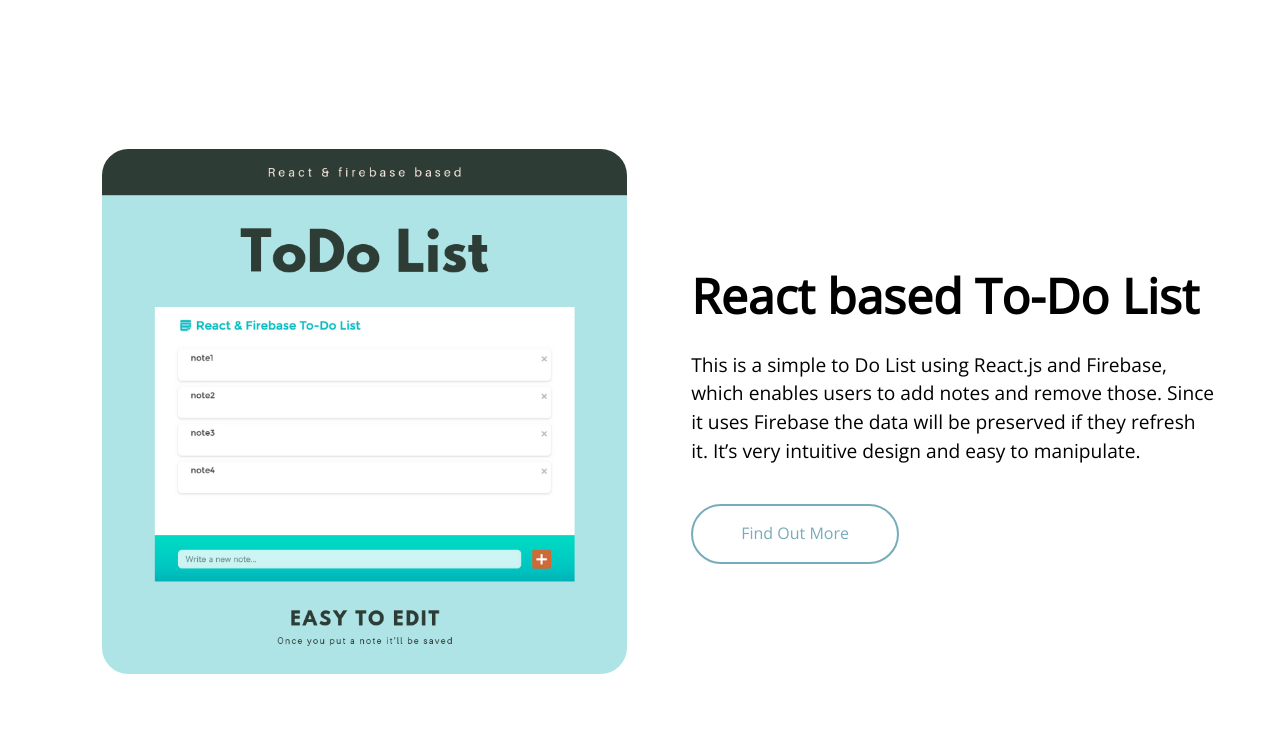
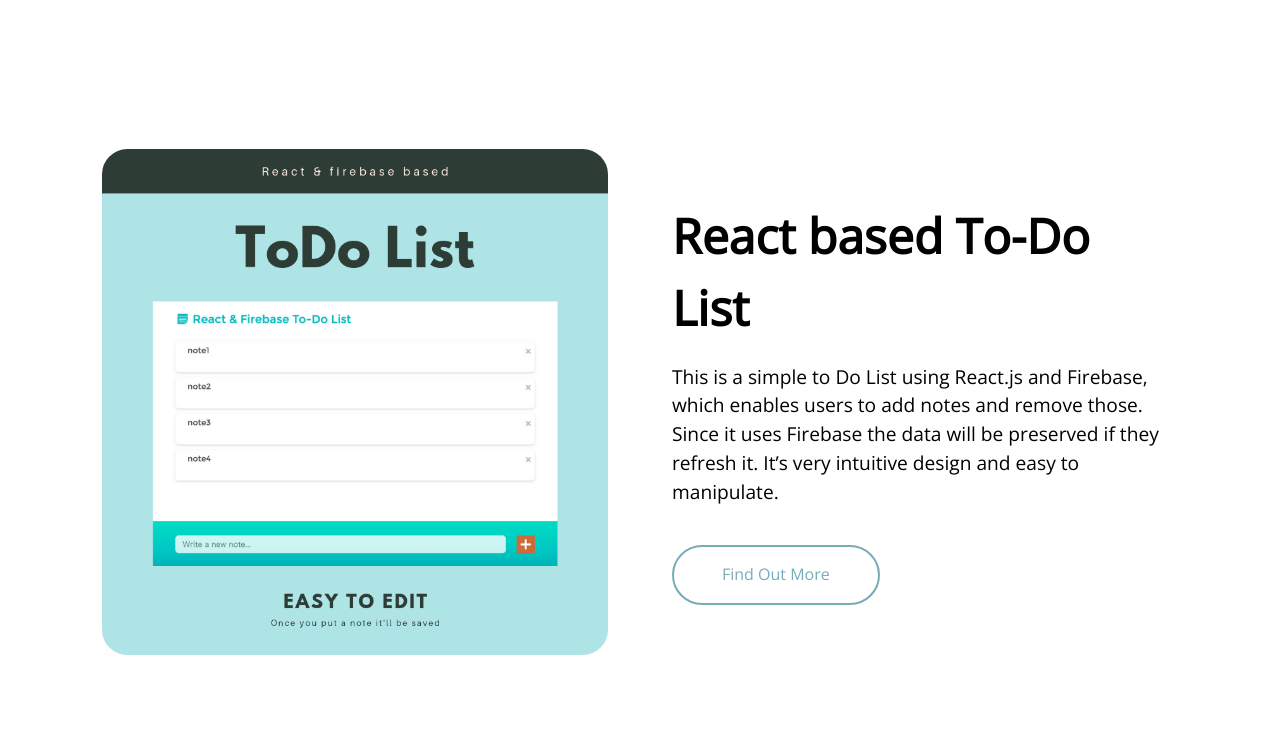
Before and after one commit to marieooq/react_portfolio, a React (Create React App) app: page / in a window 1280 px wide. Shown: the part 900-1655 px from the top of the page. Built offline with nearby package versions, Linux system fonts and the light colour scheme.

Commit message:
modified Contents.css

```diff
--- a/src/Contents.css
+++ b/src/Contents.css
@@ -21,7 +21,7 @@
     padding: 1.5% 0 1.5% 8% ;
 }
 .contents_description{
-    padding: 5%;
+    padding: 5% 8% 5% 5%;
 }
 .contents_image,
 .contents_description{
@@ -62,6 +62,9 @@
 @media screen and (max-width:768px){
     .contents_image{
         padding-left: 5% ;
+    }
+    .contents_description{
+        padding-right: 5%;
     }
     .contents_description h3{
         font-size: 2rem;
```
